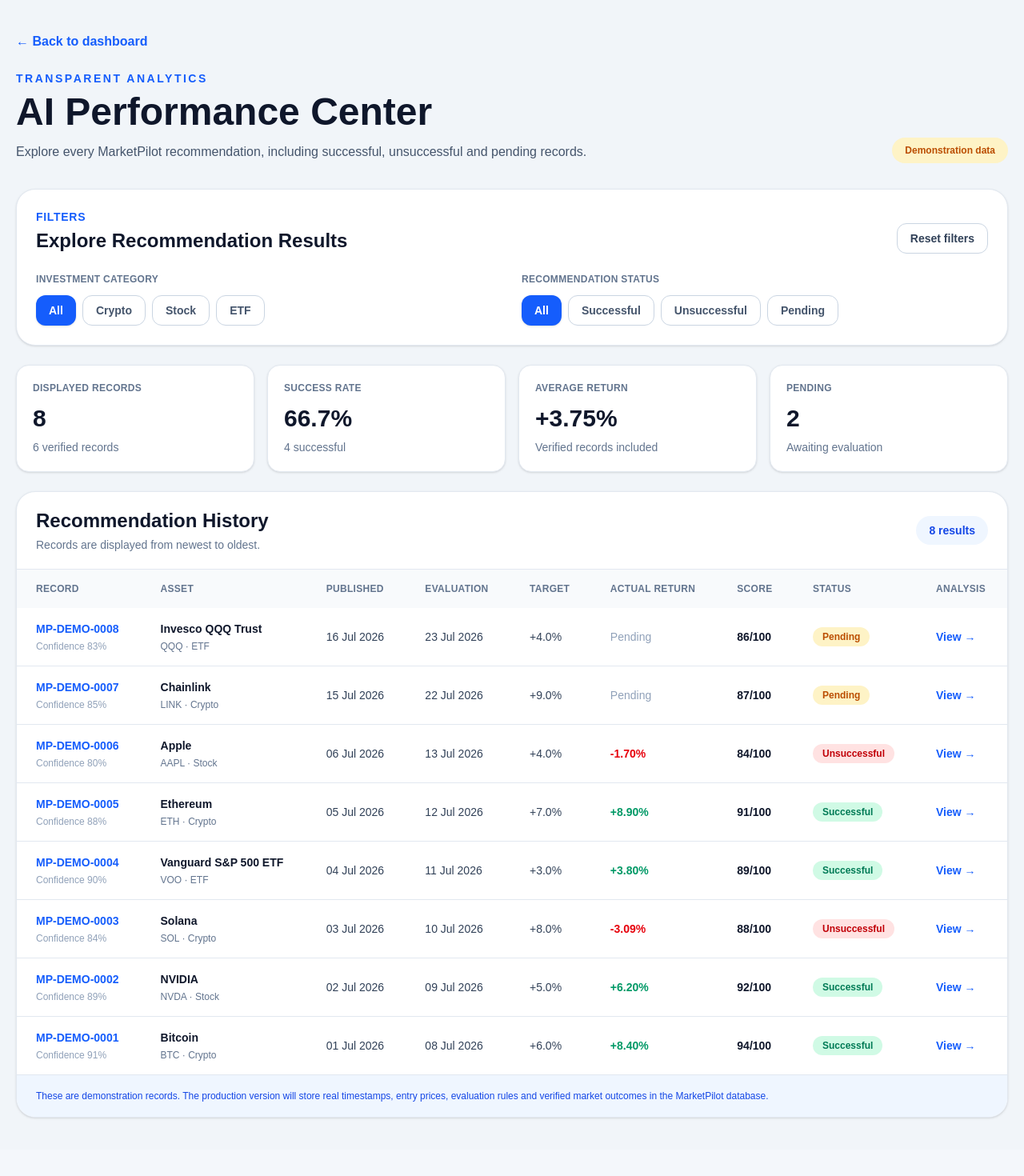
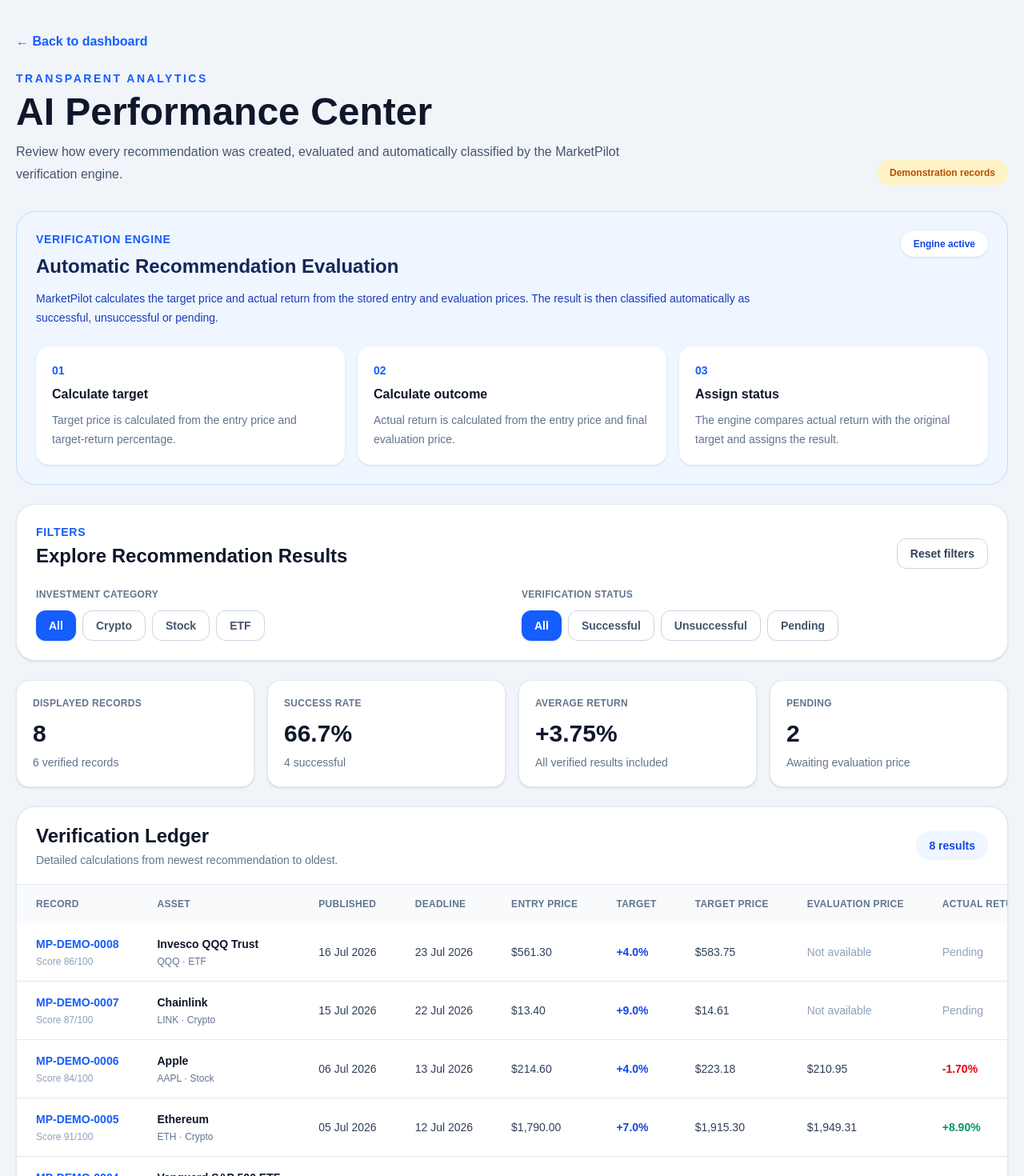
Before and after one commit to walidsaad281018/MarketPilot-AI, a Next.js app in the folder apps/web/: page /performance in a window 1280 px wide. Shown: the top 1470 px of the page at 80% size. Before the commit the page ends 1437 px from the top, so only its background shows below. Built offline with nearby package versions, Linux system fonts and the light colour scheme.

Commit message:
feat: expose recommendation verification details

```diff
--- a/apps/web/components/performance/PerformanceDashboard.tsx
+++ b/apps/web/components/performance/PerformanceDashboard.tsx
@@ -1,7 +1,7 @@
 "use client";
 
+import Link from "next/link";
 import { useMemo, useState } from "react";
-import Link from "next/link";
 import {
   recommendationRecords,
   type RecommendationCategory,
@@ -104,19 +104,67 @@ export default function PerformanceDashboard() {
               </h1>
 
               <p className="mt-3 max-w-3xl leading-7 text-slate-600">
-                Explore every MarketPilot
-                recommendation, including successful,
-                unsuccessful and pending records.
+                Review how every recommendation was
+                created, evaluated and automatically
+                classified by the MarketPilot
+                verification engine.
               </p>
             </div>
 
             <span className="rounded-full bg-amber-100 px-4 py-2 text-xs font-bold text-amber-700">
-              Demonstration data
+              Demonstration records
             </span>
           </div>
         </header>
 
-        <section className="rounded-3xl border border-slate-200 bg-white p-6 shadow-sm">
+        <section className="rounded-3xl border border-blue-200 bg-blue-50 p-6">
+          <div className="flex flex-wrap items-start justify-between gap-5">
+            <div>
+              <p className="text-sm font-bold uppercase tracking-wider text-blue-600">
+                Verification engine
+              </p>
+
+              <h2 className="mt-2 text-2xl font-bold text-blue-950">
+                Automatic Recommendation Evaluation
+              </h2>
+
+              <p className="mt-3 max-w-4xl text-sm leading-6 text-blue-800">
+                MarketPilot calculates the target
+                price and actual return from the
+                stored entry and evaluation prices.
+                The result is then classified
+                automatically as successful,
+                unsuccessful or pending.
+              </p>
+            </div>
+
+            <span className="rounded-full bg-white px-4 py-2 text-xs font-bold text-blue-700 shadow-sm">
+              Engine active
+            </span>
+          </div>
+
+          <div className="mt-6 grid gap-4 md:grid-cols-3">
+            <RuleCard
+              number="01"
+              title="Calculate target"
+              description="Target price is calculated from the entry price and target-return percentage."
+            />
+
+            <RuleCard
+              number="02"
+              title="Calculate outcome"
+              description="Actual return is calculated from the entry price and final evaluation price."
+            />
+
+            <RuleCard
+              number="03"
+              title="Assign status"
+              description="The engine compares actual return with the original target and assigns the result."
+            />
+          </div>
+        </section>
+
+        <section className="mt-6 rounded-3xl border border-slate-200 bg-white p-6 shadow-sm">
           <div className="flex flex-wrap items-end justify-between gap-6">
             <div>
               <p className="text-sm font-bold uppercase tracking-wider text-blue-600">
@@ -150,7 +198,7 @@ export default function PerformanceDashboard() {
             />
 
             <FilterGroup
-              label="Recommendation status"
+              label="Verification status"
               options={statusOptions}
               selectedValue={statusFilter}
               onSelect={(value) =>
@@ -182,13 +230,13 @@ export default function PerformanceDashboard() {
             value={formatReturn(
               metrics.averageReturn,
             )}
-            description="Verified records included"
+            description="All verified results included"
           />
 
           <MetricCard
             label="Pending"
             value={String(metrics.pending)}
-            description="Awaiting evaluation"
+            description="Awaiting evaluation price"
           />
         </section>
 
@@ -196,12 +244,12 @@ export default function PerformanceDashboard() {
           <div className="flex flex-wrap items-center justify-between gap-4 border-b border-slate-200 px-6 py-5">
             <div>
               <h2 className="text-2xl font-bold text-slate-900">
-                Recommendation History
+                Verification Ledger
               </h2>
 
               <p className="mt-1 text-sm text-slate-500">
-                Records are displayed from newest to
-                oldest.
+                Detailed calculations from newest
+                recommendation to oldest.
               </p>
             </div>
 
@@ -231,7 +279,11 @@ export default function PerformanceDashboard() {
                     </TableHeading>
 
                     <TableHeading>
-                      Evaluation
+                      Deadline
+                    </TableHeading>
+
+                    <TableHeading>
+                      Entry price
                     </TableHeading>
 
                     <TableHeading>
@@ -239,11 +291,19 @@ export default function PerformanceDashboard() {
                     </TableHeading>
 
                     <TableHeading>
+                      Target price
+                    </TableHeading>
+
+                    <TableHeading>
+                      Evaluation price
+                    </TableHeading>
+
+                    <TableHeading>
                       Actual return
                     </TableHeading>
 
                     <TableHeading>
-                      Score
+                      Target reached
                     </TableHeading>
 
                     <TableHeading>
@@ -290,16 +350,45 @@ export default function PerformanceDashboard() {
 
           <div className="border-t border-slate-200 bg-blue-50 px-6 py-4">
             <p className="text-xs leading-5 text-blue-700">
-              These are demonstration records. The
-              production version will store real
-              timestamps, entry prices, evaluation
-              rules and verified market outcomes in
-              the MarketPilot database.
+              These records currently use
+              demonstration market prices. In
+              production, entry and evaluation prices
+              will be captured from market-data
+              providers and stored with permanent
+              timestamps.
             </p>
           </div>
         </section>
       </div>
     </main>
+  );
+}
+
+type RuleCardProps = {
+  number: string;
+  title: string;
+  description: string;
+};
+
+function RuleCard({
+  number,
+  title,
+  description,
+}: RuleCardProps) {
+  return (
+    <article className="rounded-2xl bg-white p-5 shadow-sm">
+      <p className="text-sm font-black text-blue-600">
+        {number}
+      </p>
+
+      <h3 className="mt-2 font-bold text-slate-900">
+        {title}
+      </h3>
+
+      <p className="mt-2 text-sm leading-6 text-slate-500">
+        {description}
+      </p>
+    </article>
   );
 }
 
@@ -390,7 +479,7 @@ function RecommendationRow({
         </p>
 
         <p className="mt-1 text-xs text-slate-400">
-          Confidence {record.confidence}%
+          Score {record.score}/100
         </p>
       </TableCell>
 
@@ -413,7 +502,27 @@ function RecommendationRow({
       </TableCell>
 
       <TableCell>
-        +{record.targetReturn.toFixed(1)}%
+        {formatPrice(record.entryPrice)}
+      </TableCell>
+
+      <TableCell>
+        <span className="font-bold text-blue-700">
+          +{record.targetReturn.toFixed(1)}%
+        </span>
+      </TableCell>
+
+      <TableCell>
+        {formatPrice(record.targetPrice)}
+      </TableCell>
+
+      <TableCell>
+        {record.evaluationPrice === null ? (
+          <span className="text-slate-400">
+            Not available
+          </span>
+        ) : (
+          formatPrice(record.evaluationPrice)
+        )}
       </TableCell>
 
       <TableCell>
@@ -435,9 +544,9 @@ function RecommendationRow({
       </TableCell>
 
       <TableCell>
-        <span className="font-bold text-slate-900">
-          {record.score}/100
-        </span>
+        <TargetReachedBadge
+          targetReached={record.targetReached}
+        />
       </TableCell>
 
       <TableCell>
@@ -459,6 +568,36 @@ function RecommendationRow({
         </Link>
       </TableCell>
     </tr>
+  );
+}
+
+type TargetReachedBadgeProps = {
+  targetReached: boolean | null;
+};
+
+function TargetReachedBadge({
+  targetReached,
+}: TargetReachedBadgeProps) {
+  if (targetReached === null) {
+    return (
+      <span className="inline-flex rounded-full bg-slate-100 px-3 py-1 text-xs font-bold text-slate-500">
+        Pending
+      </span>
+    );
+  }
+
+  if (targetReached) {
+    return (
+      <span className="inline-flex rounded-full bg-emerald-100 px-3 py-1 text-xs font-bold text-emerald-700">
+        ✓ Yes
+      </span>
+    );
+  }
+
+  return (
+    <span className="inline-flex rounded-full bg-red-100 px-3 py-1 text-xs font-bold text-red-700">
+      ✕ No
+    </span>
   );
 }
 
@@ -544,6 +683,33 @@ function formatReturn(value: number): string {
   )}%`;
 }
 
+function formatPrice(value: number): string {
+  if (value >= 1_000) {
+    return new Intl.NumberFormat("en-US", {
+      style: "currency",
+      currency: "USD",
+      minimumFractionDigits: 2,
+      maximumFractionDigits: 2,
+    }).format(value);
+  }
+
+  if (value >= 1) {
+    return new Intl.NumberFormat("en-US", {
+      style: "currency",
+      currency: "USD",
+      minimumFractionDigits: 2,
+      maximumFractionDigits: 4,
+    }).format(value);
+  }
+
+  return new Intl.NumberFormat("en-US", {
+    style: "currency",
+    currency: "USD",
+    minimumFractionDigits: 4,
+    maximumFractionDigits: 8,
+  }).format(value);
+}
+
 function formatDate(value: string): string {
   return new Intl.DateTimeFormat("en-GB", {
     day: "2-digit",
```
